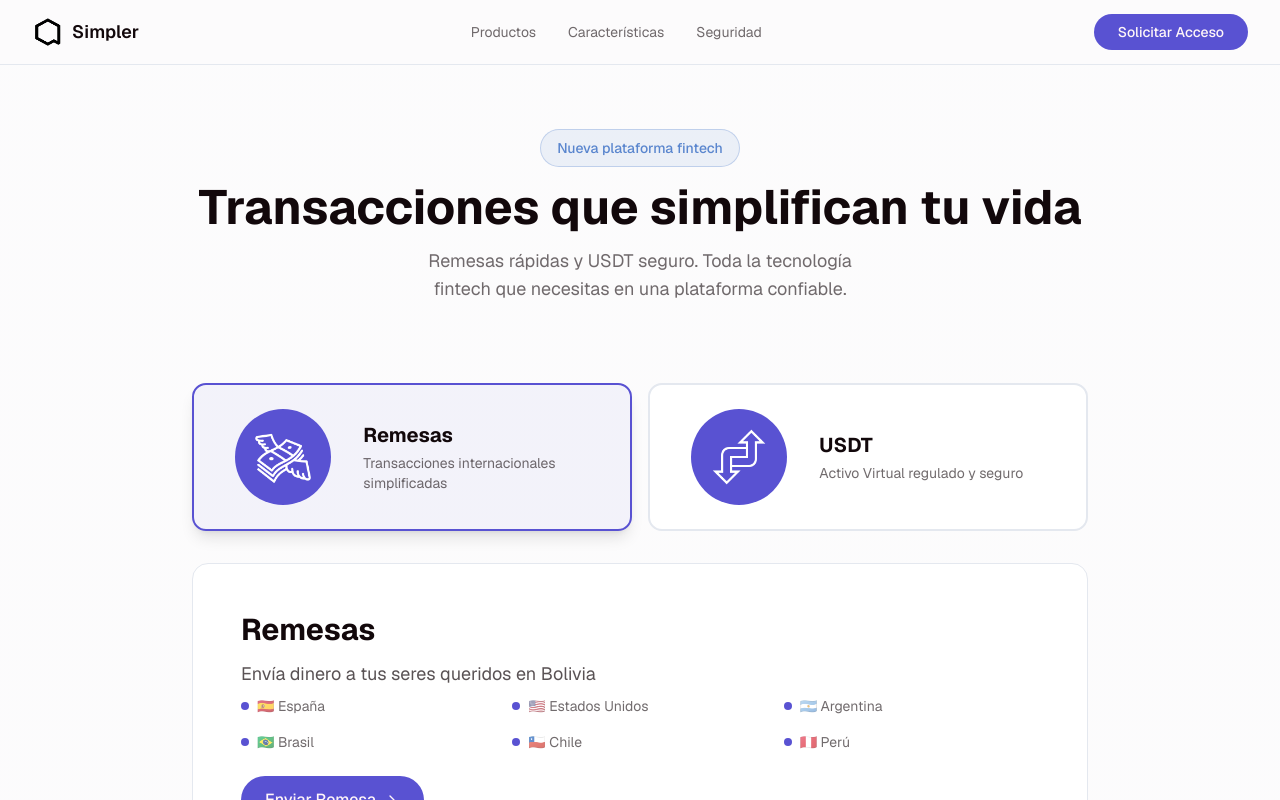
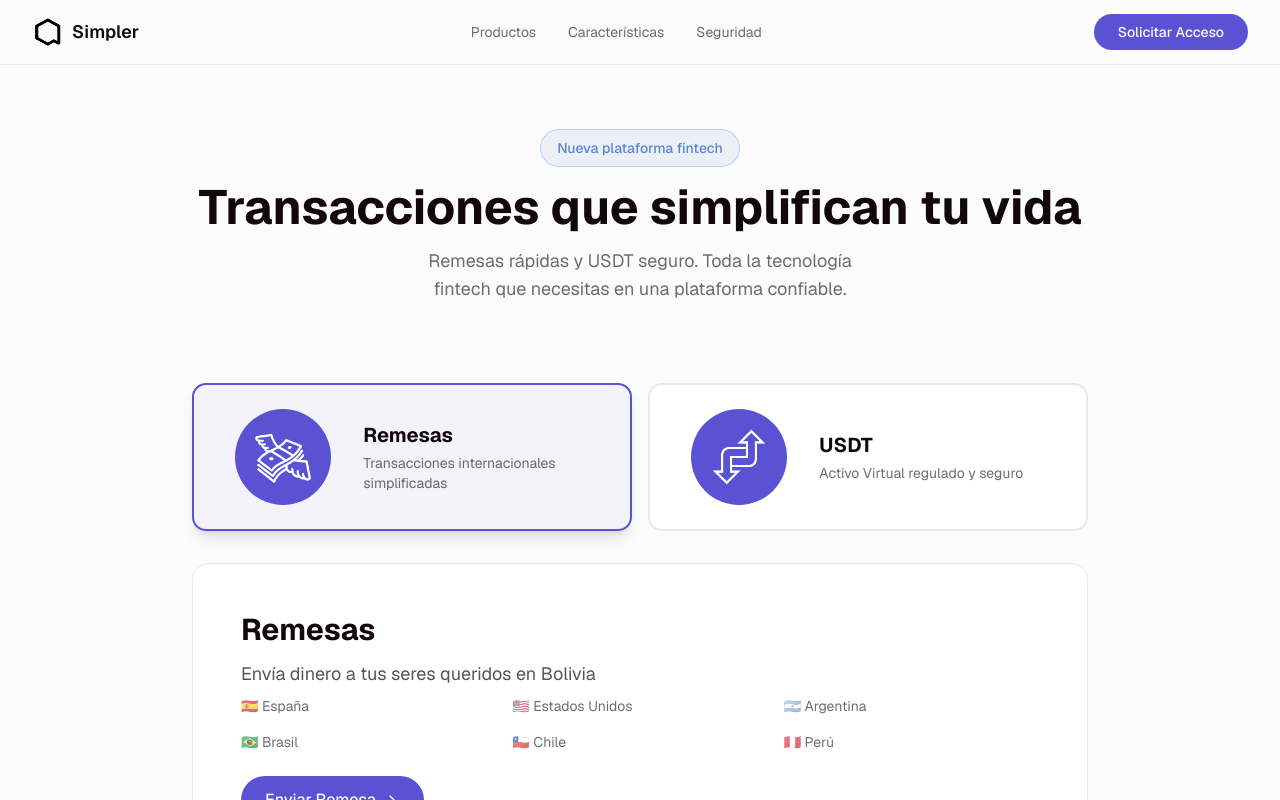
Before and after one commit to gualbysoca/v0-simpler-landing-page, a Next.js app: page / in a window 1280 px wide. Shown: the top 800 px of the page. Built offline with nearby package versions, Linux system fonts and the light colour scheme.

Commit message:
style: remove country list circles, keep grid layout\n\nSimplify country list by removing primary color circles.

```diff
--- a/components/hero-carousel.tsx
+++ b/components/hero-carousel.tsx
@@ -92,10 +92,7 @@ export function HeroCarousel() {
 
           <div className="grid grid-cols-1 sm:grid-cols-3 gap-4 mb-6">
             {current.features.map((feature, idx) => (
-              <div key={idx} className="flex items-center gap-2">
-                <div className="w-2 h-2 bg-primary rounded-full" />
-                <p className="text-sm text-foreground/60">{feature}</p>
-              </div>
+              <p key={idx} className="text-sm text-foreground/60">{feature}</p>
             ))}
           </div>
 
```
